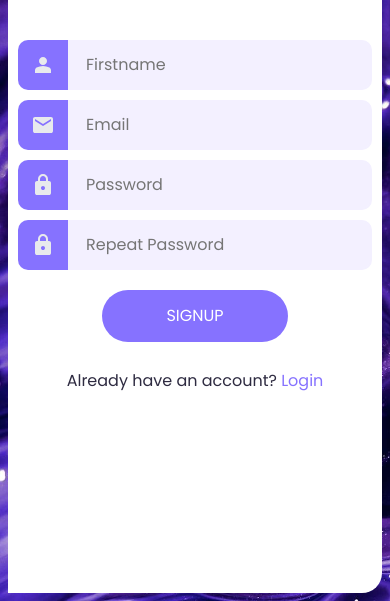
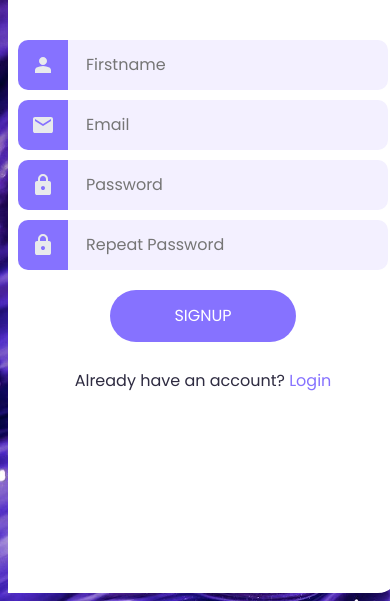
Before and after one commit to mimic05/registratonOne, a plain HTML site: page index.html in a window 390 px wide. Shown: the part 259-860 px from the top of the page. Drawn offline with Linux system fonts and the light colour scheme.

Commit message:
improved responsiveness 1.0

```diff
--- a/style.css
+++ b/style.css
@@ -129,8 +129,8 @@ a:hover {
     text-decoration: underline;
 }
 
-@media(max-width: 1100px){
-    .wrapper{
-        width: min(600px, 100%);
+@media only screen and (max-width: 768px) {
+    .wrapper {
+        width: 100vw; /* or width: 100% */
     }
 }
```
